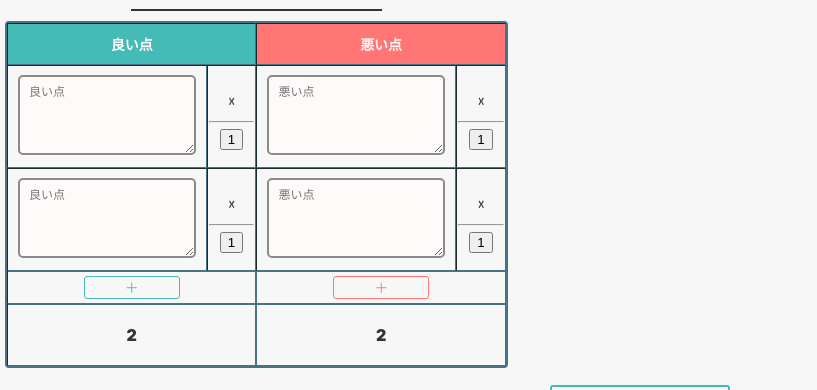
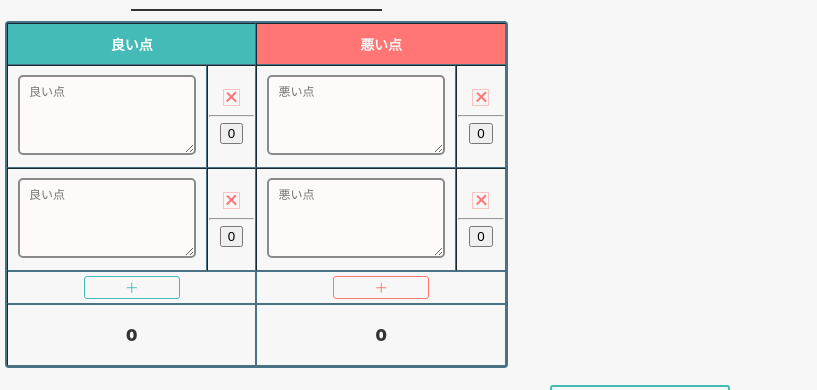
Before and after one commit to shigasy/pros-cons-list, a React (Create React App) app: page / in a window 1280 px wide. Shown: the part 195-585 px from the top of the page, without its empty margins (0-817 px from the left). Built offline with nearby package versions, Linux system fonts and the light colour scheme.

Commit message:
add バツボタンのcss inputタグが上から順番に消えるため、0からの設定に

```diff
--- a/src/components/Table.css
+++ b/src/components/Table.css
@@ -123,6 +123,34 @@ table tbody td {
 .table__data--number {
     width: 1rem;
 }
+
+
+.close-parts {
+    display: inline-block;
+    width: 1.5rem;
+    height: 1.5rem;
+    position: relative;
+    border: 1px solid rgba(255,118,117,.4);
+    cursor: pointer;
+}
+.close-parts span::before,
+.close-parts span::after {
+    display: block;
+    content: "";
+    position: absolute;
+    top: 50%;
+    left: 50%;
+    width: 84%;
+    height: 16%;
+    margin: -8% 0 0 -42%;
+    background: #ff7675;
+}
+.close-parts span::before {
+    transform: rotate(-45deg);
+}
+.close-parts span::after {
+    transform: rotate(45deg);
+}
 /* -------------------------------------------- */
 /* ▼タブレット用デザインとして付け足すデザイン */
 /* -------------------------------------------- */
--- a/src/components/Table.js
+++ b/src/components/Table.js
@@ -2,16 +2,12 @@ import React, {useState} from 'react'
 import './Table.css'
 import AddButton from "./AddButton";
 
-const hoge = () => {
-  alert("1")
-}
-
 function Table() {
-  const [tablePoint, setTablePoint] = useState({pros: [1, 1], cons: [1, 1]})
+  const [tablePoint, setTablePoint] = useState({pros: [0, 0], cons: [0, 0]})
 
   const switchProsNumber = (i) => {
     if (tablePoint.pros[i] === 3) {
-      tablePoint.pros[i] = 1
+      tablePoint.pros[i] = 0
     } else {
       tablePoint.pros[i] += 1
     }
@@ -28,10 +24,10 @@ function Table() {
   }
 
   const addProsColumn = () => {
-    setTablePoint({pros: tablePoint.pros.concat(1), cons: tablePoint.cons})
+    setTablePoint({pros: tablePoint.pros.concat(0), cons: tablePoint.cons})
   }
   const addConsColumn = () => {
-    setTablePoint({pros: tablePoint.pros, cons: tablePoint.cons.concat(1)})
+    setTablePoint({pros: tablePoint.pros, cons: tablePoint.cons.concat(0)})
   }
 
   const removeProsColumn = (i) => {
@@ -87,7 +83,9 @@ function Table() {
               table = [...table,
                 <td className="table__data--text"><textarea className="table__data--textarea-pros" placeholder="良い点"/>
                 </td>]
-              table = [...table, <td className="table__data--value"><p onClick={() => removeProsColumn(i)}><strong>☓</strong></p>
+              table = [...table, <td className="table__data--value"><div onClick={() => removeProsColumn(i)}>
+                <div className="close-parts"><span /></div>
+              </div>
                 <hr/>
                 <button onClick={() => switchProsNumber(i)}>{tablePoint.pros[i]}</button>
               </td>]
@@ -101,7 +99,9 @@ function Table() {
               table = [...table,
                 <td className="table__data--text"><textarea className="table__data--textarea-cons" placeholder="悪い点"/>
                 </td>]
-              table = [...table, <td className="table__data--value"><p onClick={() => removeConsColumn(i)}><strong>☓</strong></p>
+              table = [...table, <td className="table__data--value"><div onClick={() => removeConsColumn(i)}>
+                <div className="close-parts"><span /></div>
+              </div>
                 <hr/>
                 <button onClick={() => switchConsNumber(i)}>{tablePoint.cons[i]}</button>
               </td>]
```
